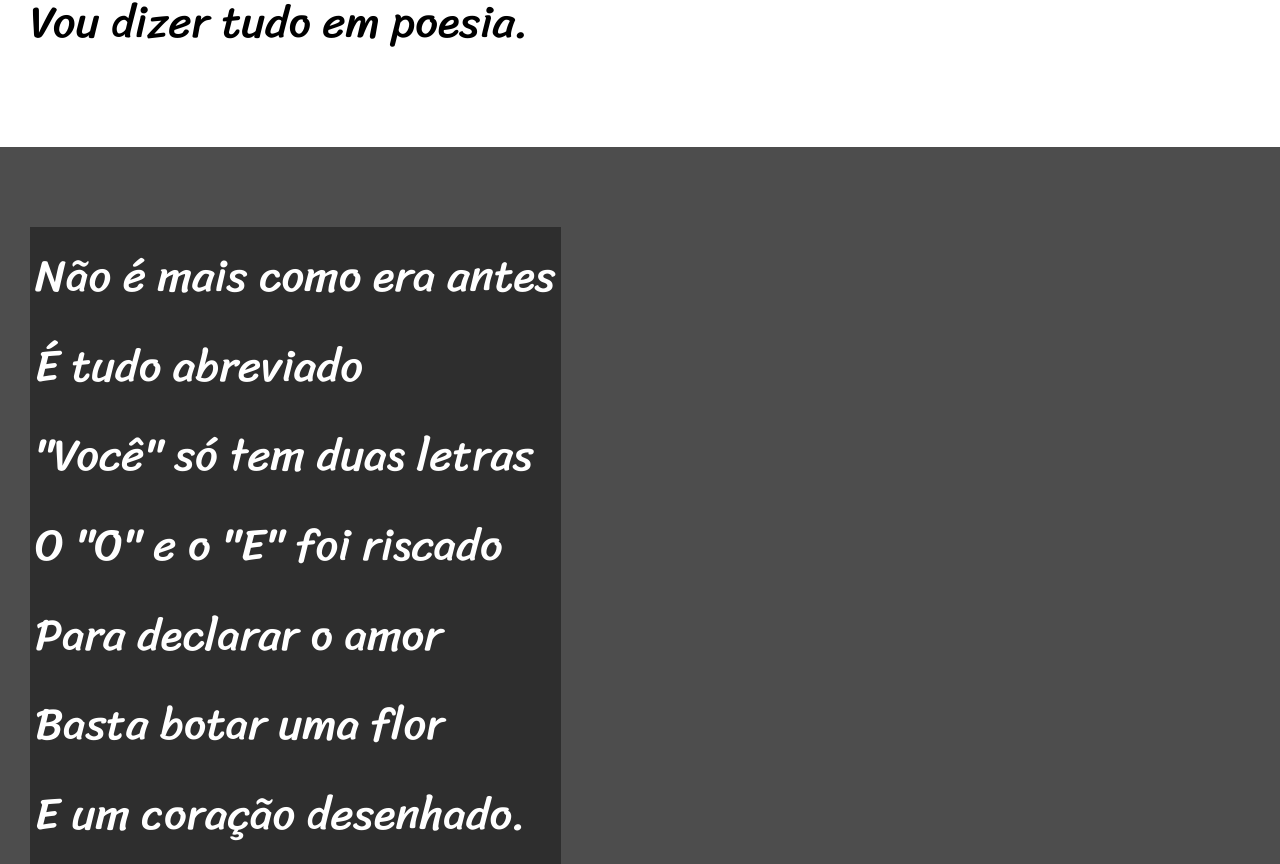
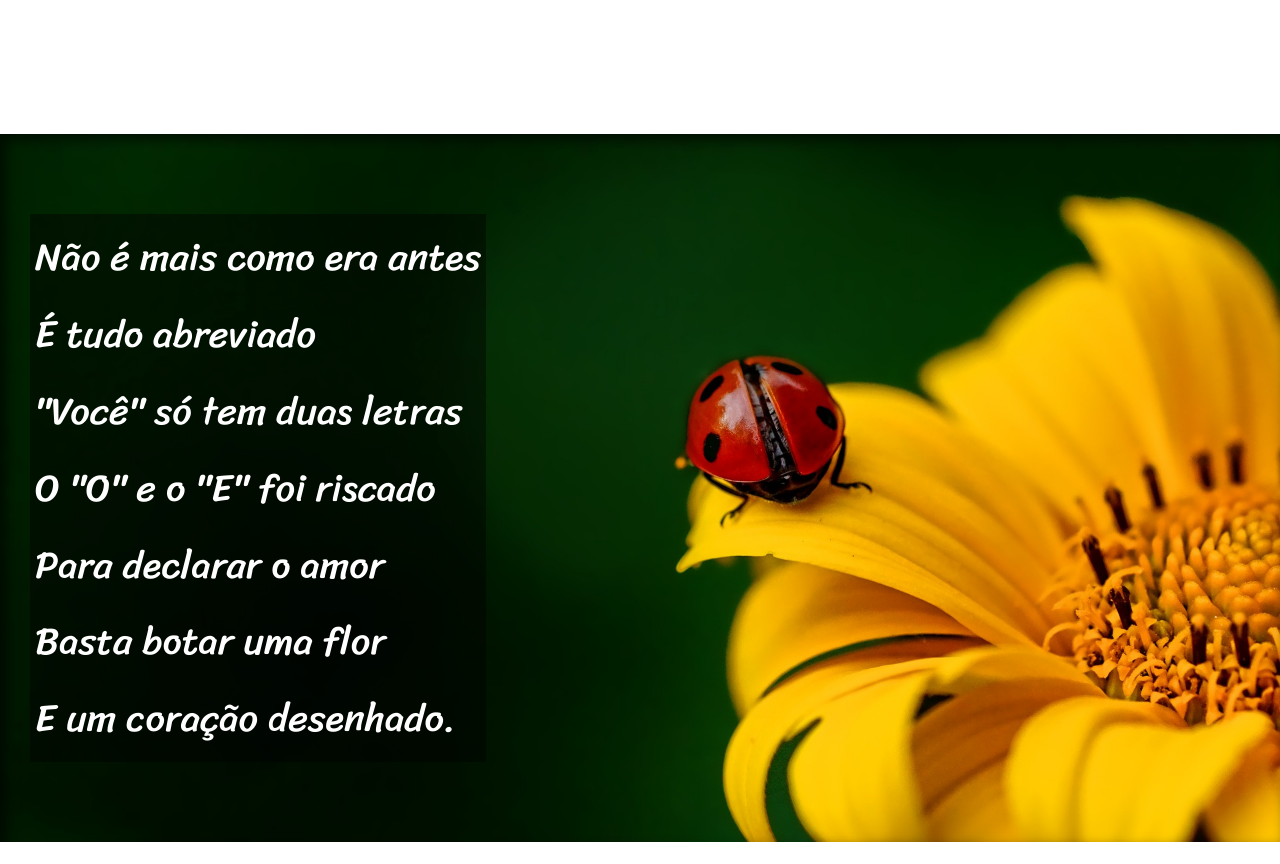
Before and after one commit to gabrielcpaiao/HTML-CSS, a plain HTML site: page desafios/desafio12/index.html in a window 1280 px wide. Shown: the part 898-1762 px from the top of the page. Drawn offline with Linux system fonts and the light colour scheme.

Commit message:
desafio 12 finalizado

```diff
--- a/desafios/desafio12/estilo/style.css
+++ b/desafios/desafio12/estilo/style.css
@@ -62,7 +62,12 @@ section {
     line-height: 2em;
     padding-left: 30px;
     font-family: var(--fonte3);
-    font-size: 3.5vw;
+    font-size: 3vw;
+}
+
+section > p {
+    /*Espaços entre as "estrofes" quando houver duas estrofes juntas*/
+    padding-bottom: 2em;
 }
 
 section.normal {
@@ -73,13 +78,30 @@ section.normal {
 section.imagem {
     background-color: rgb(77, 77, 77);
     color: white;
+    box-shadow: inset 6px 6px 13px 0px rgba(0, 0, 0, 0.616);
+    /*Tamanho da imagem*/
+    background-size: cover;
+    /*fixar a imagem em um único lugar para poder rolar a barra com o texto*/
+    background-attachment: fixed;
 }
 
 section.imagem > p {
     /*Caixa que se adapta ao tamanho do conteúdo*/
     display: inline-block;
     padding: 5px;
-    background-color: rgba(0, 0, 0, 0.404);
+    background-color: rgba(0, 0, 0, 0.438);
+    /*deslocamento lateral e vertical, espalhamento e a cor*/
+    text-shadow: 1px 1px0px black;
+}
+
+section#img01 {
+    background-image: url('../imagens/background001.jpg');
+    /*eixo x e y ou y e x. Acho que é a segunda sequência*/
+    background-position: right center;
+}
+
+section#img02 {
+    background-image: url('../imagens/background002.jpg');
 }
 
 footer {
--- a/desafios/desafio12/index.html
+++ b/desafios/desafio12/index.html
@@ -25,7 +25,7 @@
         </p>
     </section>
 
-    <section class="imagem">
+    <section class="imagem" id="img01">
         <p>
             Não é mais como era antes <br>
             É tudo abreviado <br>
@@ -59,7 +59,7 @@
         </p>
     </section>
 
-    <section class="imagem">
+    <section class="imagem" id="img02">
         <p>
             Tenho saudade das cartas <br>
             Escritas com a própria mão <br>
```
Also changed, not shown: desafios/desafio12/imagens/._background001.jpg (deleted), desafios/desafio12/imagens/._background002.jpg (deleted), desafios/desafio12/imagens/background001.jpg (added), desafios/desafio12/imagens/background002.jpg (added).
